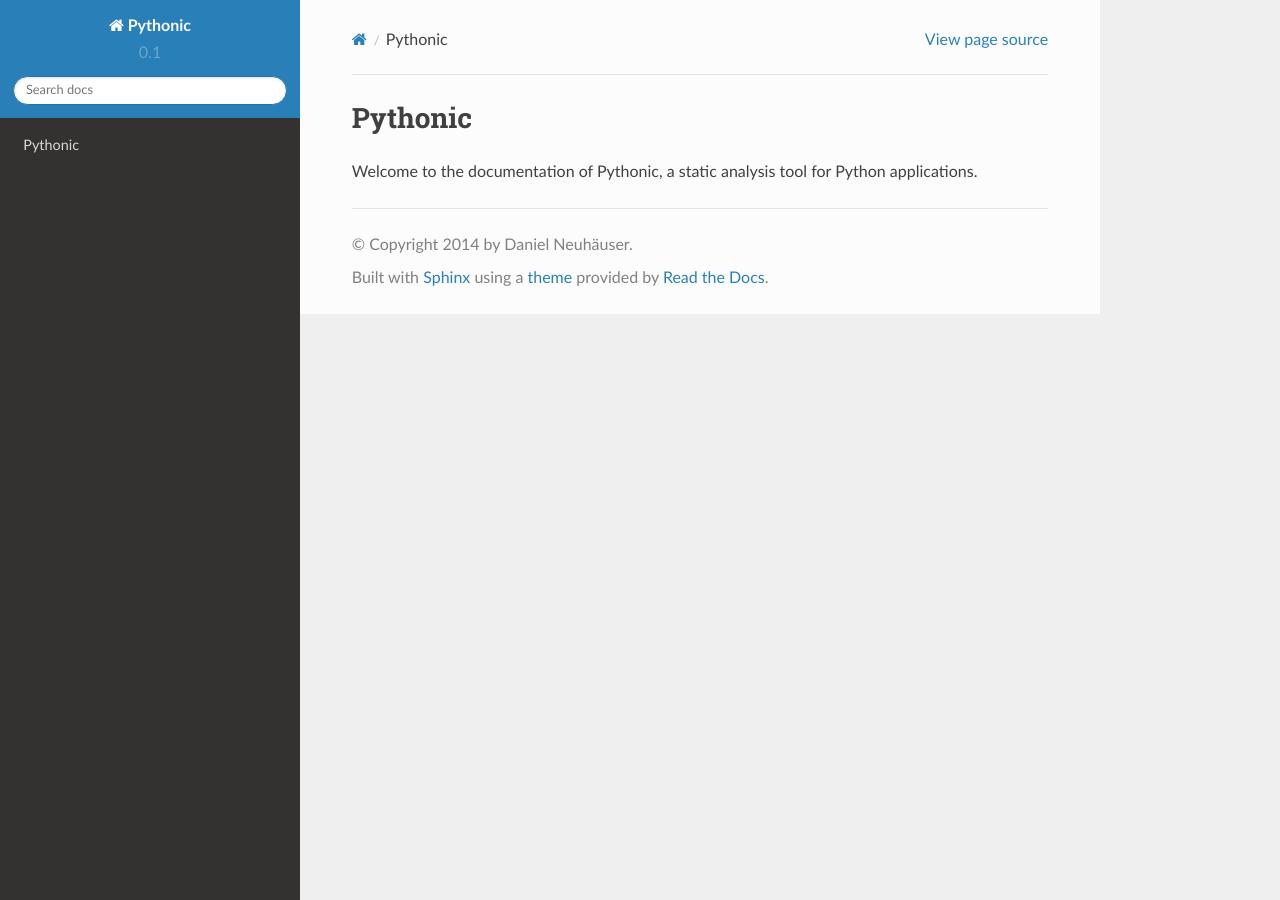
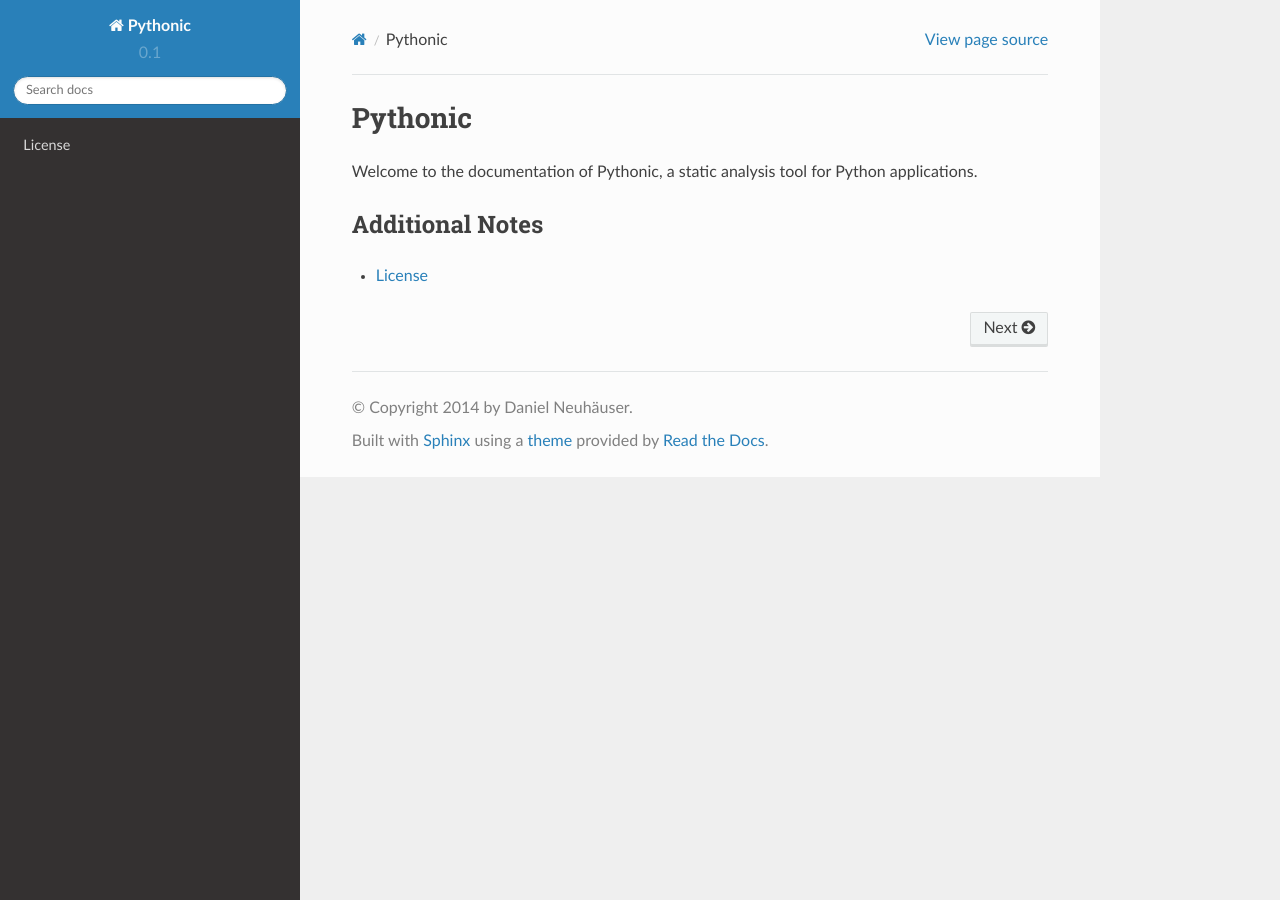
Before and after one commit to DasIch/pyalysis, a Sphinx documentation site: the page built from docs/index.rst, in a window 1280 px wide. Built offline with Sphinx 7.4.7 and the Read the Docs theme 2.0.0, drawn with Linux system fonts in a browser that asks for light colours.

Commit message:
Add license to documentation

```diff
--- a/docs/index.rst
+++ b/docs/index.rst
@@ -3,3 +3,11 @@
 
 Welcome to the documentation of Pythonic, a static analysis tool for Python
 applications.
+
+
+Additional Notes
+----------------
+
+.. toctree::
+
+   notes/license.rst
--- /dev/null
+++ b/docs/notes/license.rst
@@ -0,0 +1 @@
+.. include:: ../../LICENSE.rst
```
Also changed, not shown: LICENSE.rst.
